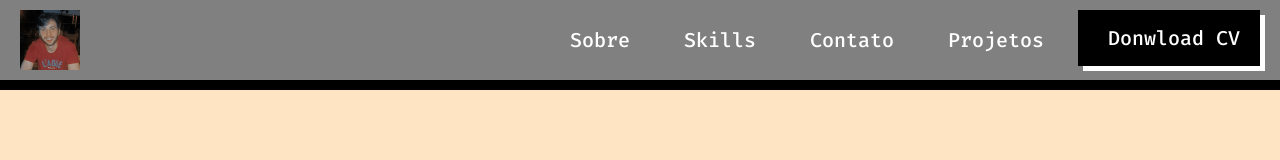
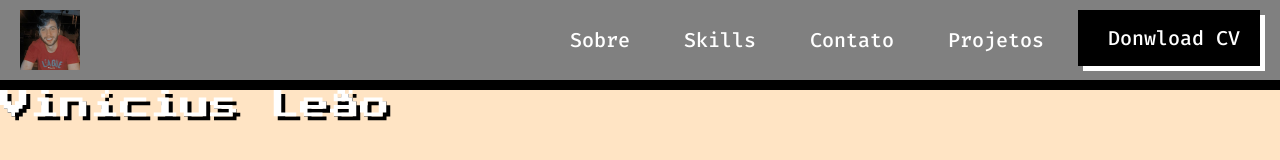
Before and after one commit to Viniciusleao99/Portifolio, a plain HTML site: page index.html in a window 1280 px wide. Drawn offline with Linux system fonts and the light colour scheme.

Commit message:
Atualizando

```diff
--- /dev/null
+++ b/CSS/components/title.css
@@ -0,0 +1,6 @@
+h1 {
+    font-family: "Press Start 2P";
+    font-size: 30px;
+    color: white;
+    text-shadow: 4px 4px 0px black;
+}
--- a/index.html
+++ b/index.html
@@ -6,10 +6,11 @@
 
     <link rel="preconnect" href="https://fonts.googleapis.com">
     <link rel="preconnect" href="https://fonts.gstatic.com" crossorigin>
-    <link href="https://fonts.googleapis.com/css2?family=Fira+Code:wght@300;500&display=swap" rel="stylesheet">
+    <link href="https://fonts.googleapis.com/css2?family=Fira+Code:wght@300;500&family=Press+Start+2P&display=swap" rel="stylesheet">
 
     <link rel="stylesheet" href="CSS/reset.css">
     <link rel="stylesheet" href="CSS/index.css">
+    <link rel="stylesheet" href="CSS/components/title.css">
 </head>
 
 <body style="background-color: bisque;"> <!--APAGAR DPS-->
@@ -24,5 +25,6 @@
             <a id="button" href="" lang="en">Donwload CV</a>
         </nav>
     </header>
+    <h1>Vinícius Leão</h1>
 </body>
 </html>
```
Also changed, not shown: CSS/index.css (line endings or trailing spaces).
